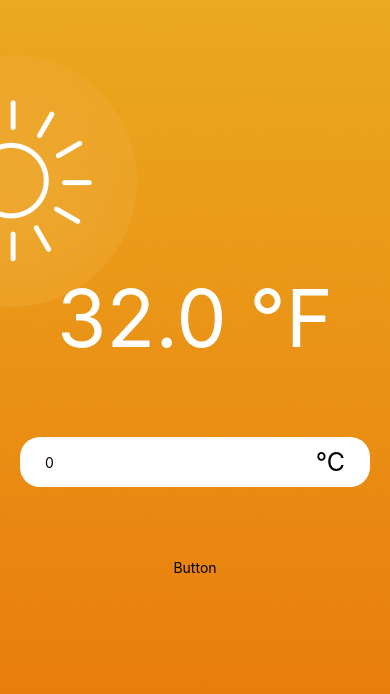
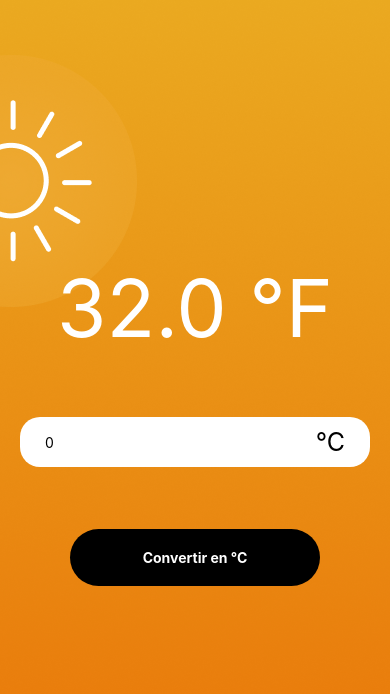
Before and after one commit to Karlito14/temperatureConverter, a React Native app: screen / in a window 390 px wide. Shown: the top 694 px of the page. Built offline with nearby package versions, Linux system fonts and the light colour scheme.

Commit message:
ajout du button pour changer de temperature

```diff
--- a/App.js
+++ b/App.js
@@ -7,17 +7,19 @@ import { TemperatureDisplay } from "./components/TemperatureDisplay/TemperatureD
 import { DEFAULT_TEMPERATURE, UNITS, DEFAULT_UNIT } from "./constant";
 import { useState } from "react";
 import { getOpposite, convertTemperature } from "./services/temperature-service";
+import { ButtonConvert } from "./components/ButtonConvert/ButtonConvert";
 
 export default function App() {
   const [inputValue, setInputValue] = useState(DEFAULT_TEMPERATURE);
   const [currentUnit, setCurrentUnit] = useState(DEFAULT_UNIT);
+  const oppositeUnit = getOpposite(currentUnit);
 
   return (
     <ImageBackground source={hotBackground} style={style.container}>
       <View style={style.workspace}>
-        <TemperatureDisplay value={convertTemperature(currentUnit, inputValue)} unit={getOpposite(currentUnit)} />
+        <TemperatureDisplay value={convertTemperature(currentUnit, inputValue)} unit={oppositeUnit} />
         <InputTemperature defaultValue={DEFAULT_TEMPERATURE} onChangeText={setInputValue} currentUnit={currentUnit} />
-        <View><Text>Button</Text></View>
+        <ButtonConvert onPress={() => {setCurrentUnit(oppositeUnit)}} unit={currentUnit} />
       </View>
     </ImageBackground>
   );
--- /dev/null
+++ b/components/ButtonConvert/ButtonConvert.jsx
@@ -0,0 +1,10 @@
+import { Text, TouchableOpacity } from 'react-native';
+import { style } from './ButtonConvert.style';
+
+export const ButtonConvert = ({unit, onPress}) => {
+    return (
+        <TouchableOpacity onPress={onPress} style={style.button}>
+            <Text style={style.text}>Convertir en {unit}</Text>
+        </TouchableOpacity>
+    )
+};
--- /dev/null
+++ b/components/ButtonConvert/ButtonConvert.style.js
@@ -0,0 +1,16 @@
+import { StyleSheet } from "react-native";
+
+export const style = StyleSheet.create({
+    button : {
+        backgroundColor : 'black',
+        paddingHorizontal : 40,
+        paddingVertical : 20,
+        borderRadius : 30,
+        width : 250
+    },
+    text : {
+        color : 'white',
+        alignSelf : 'center',
+        fontWeight : 'bold'
+    }
+});
--- a/services/temperature-service.js
+++ b/services/temperature-service.js
@@ -1,7 +1,7 @@
 import { UNITS } from "../constant";
 
 export const getOpposite = (unit) => {
-    return unit === UNITS.celcius ? UNITS.faranheit : UNITS.celsius;
+    return unit === UNITS.celcius ? UNITS.faranheit : UNITS.celcius;
 }
 
 export const convertTemperature = (unit, value) => {
```
